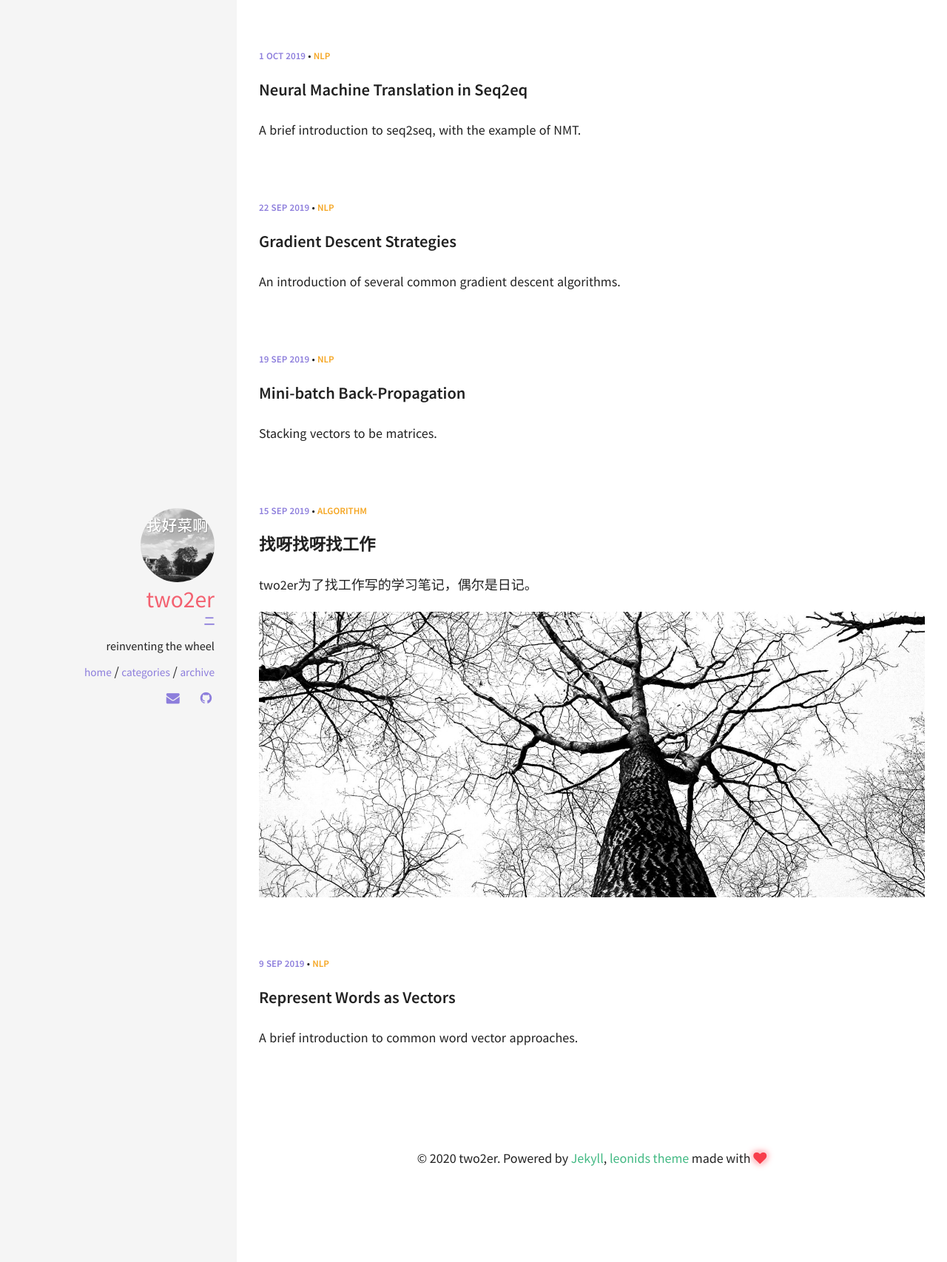
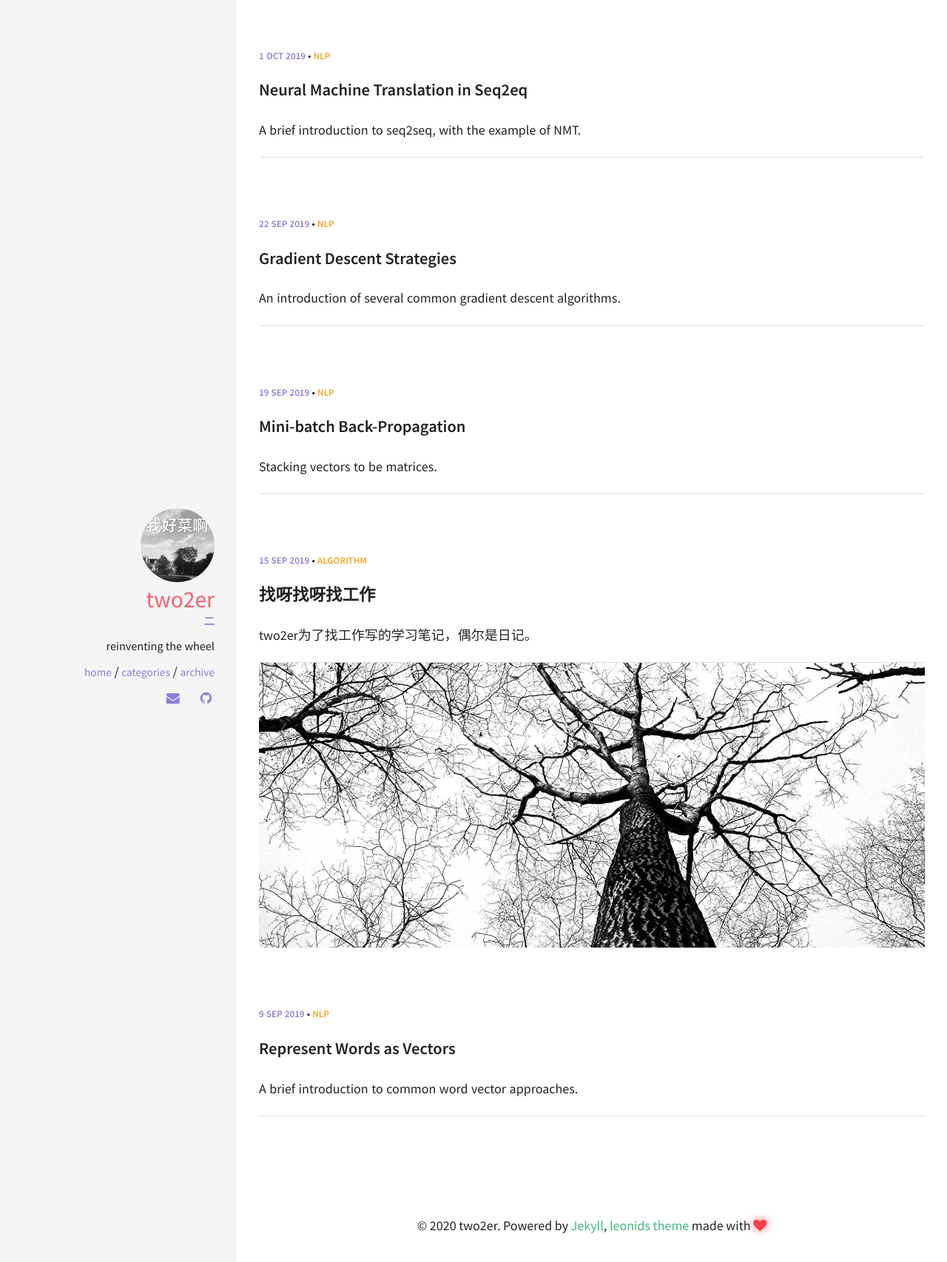
Before and after one commit to two2er/two2er.github.io, a Jekyll site: the page built from index.html, in a window 1280 px wide. Shown: the top 1706 px of the page at 74% size. Built offline with Jekyll 4.4.1, drawn with Linux system fonts in a browser that asks for light colours.

Commit message:
add bottom line for posts

```diff
--- a/_layouts/post_listing.html
+++ b/_layouts/post_listing.html
@@ -35,7 +35,7 @@
     </header>
 
     {% if post.excerpt %}
-    <div class="post-description">
+    <div class="post-description" style="border-bottom: 1px solid #ddd;">
       <p>
         {{ post.excerpt }}
       </p>
```
